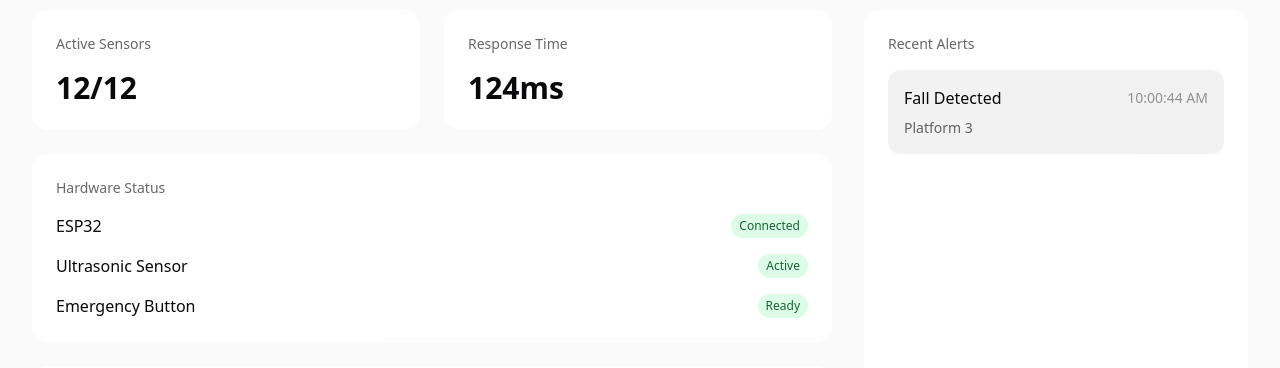
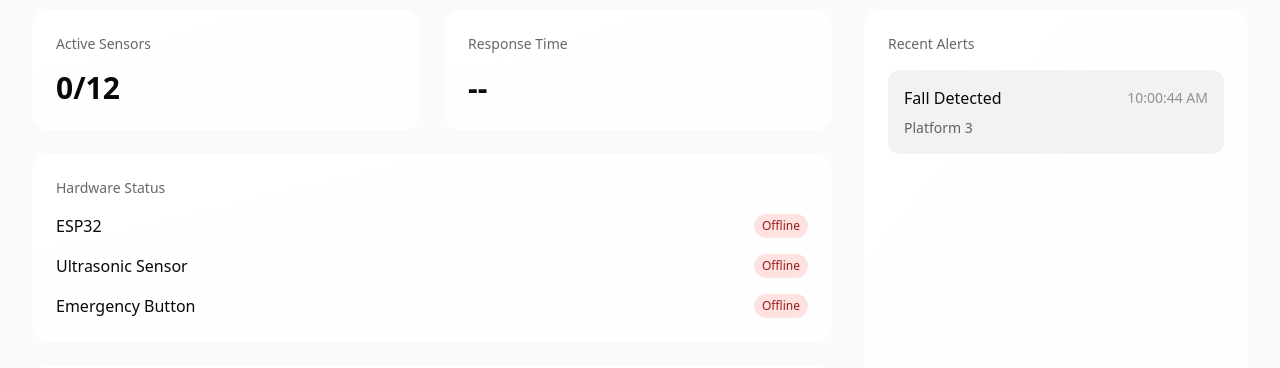
Before and after one commit to MohammedMidlajPA/fall-sentinel-web, a React (Vite) app: page /dashboard in a window 1280 px wide. Shown: the part 186-554 px from the top of the page. Built offline with nearby package versions, Linux system fonts and the light colour scheme; no server answers; the database is empty.

Commit message:
Set hardware status to offline
Update the Dashboard component to display all hardware statuses as offline in red color. The status should only change to active when connected to the hardware.
[skip gpt_engineer]

```diff
--- a/src/components/Dashboard.tsx
+++ b/src/components/Dashboard.tsx
@@ -5,7 +5,7 @@ import { toast } from "@/hooks/use-toast";
 import VideoUpload from "./VideoUpload";
 
 const Dashboard = () => {
-  const [status, setStatus] = useState("connected");
+  const [status, setStatus] = useState("offline");
   const [alerts, setAlerts] = useState([
     {
       id: 1,
@@ -63,13 +63,13 @@ const Dashboard = () => {
                 <h3 className="text-sm font-medium text-black/60 mb-4">
                   Active Sensors
                 </h3>
-                <p className="text-3xl font-semibold">12/12</p>
+                <p className="text-3xl font-semibold">0/12</p>
               </div>
               <div className="p-6 rounded-2xl card-gradient">
                 <h3 className="text-sm font-medium text-black/60 mb-4">
                   Response Time
                 </h3>
-                <p className="text-3xl font-semibold">124ms</p>
+                <p className="text-3xl font-semibold">--</p>
               </div>
             </div>
 
@@ -81,20 +81,20 @@ const Dashboard = () => {
               <div className="space-y-4">
                 <div className="flex items-center justify-between">
                   <span>ESP32</span>
-                  <span className="px-2 py-1 rounded-full bg-green-100 text-green-800 text-xs">
-                    Connected
+                  <span className="px-2 py-1 rounded-full bg-red-100 text-red-800 text-xs">
+                    Offline
                   </span>
                 </div>
                 <div className="flex items-center justify-between">
                   <span>Ultrasonic Sensor</span>
-                  <span className="px-2 py-1 rounded-full bg-green-100 text-green-800 text-xs">
-                    Active
+                  <span className="px-2 py-1 rounded-full bg-red-100 text-red-800 text-xs">
+                    Offline
                   </span>
                 </div>
                 <div className="flex items-center justify-between">
                   <span>Emergency Button</span>
-                  <span className="px-2 py-1 rounded-full bg-green-100 text-green-800 text-xs">
-                    Ready
+                  <span className="px-2 py-1 rounded-full bg-red-100 text-red-800 text-xs">
+                    Offline
                   </span>
                 </div>
               </div>
```
